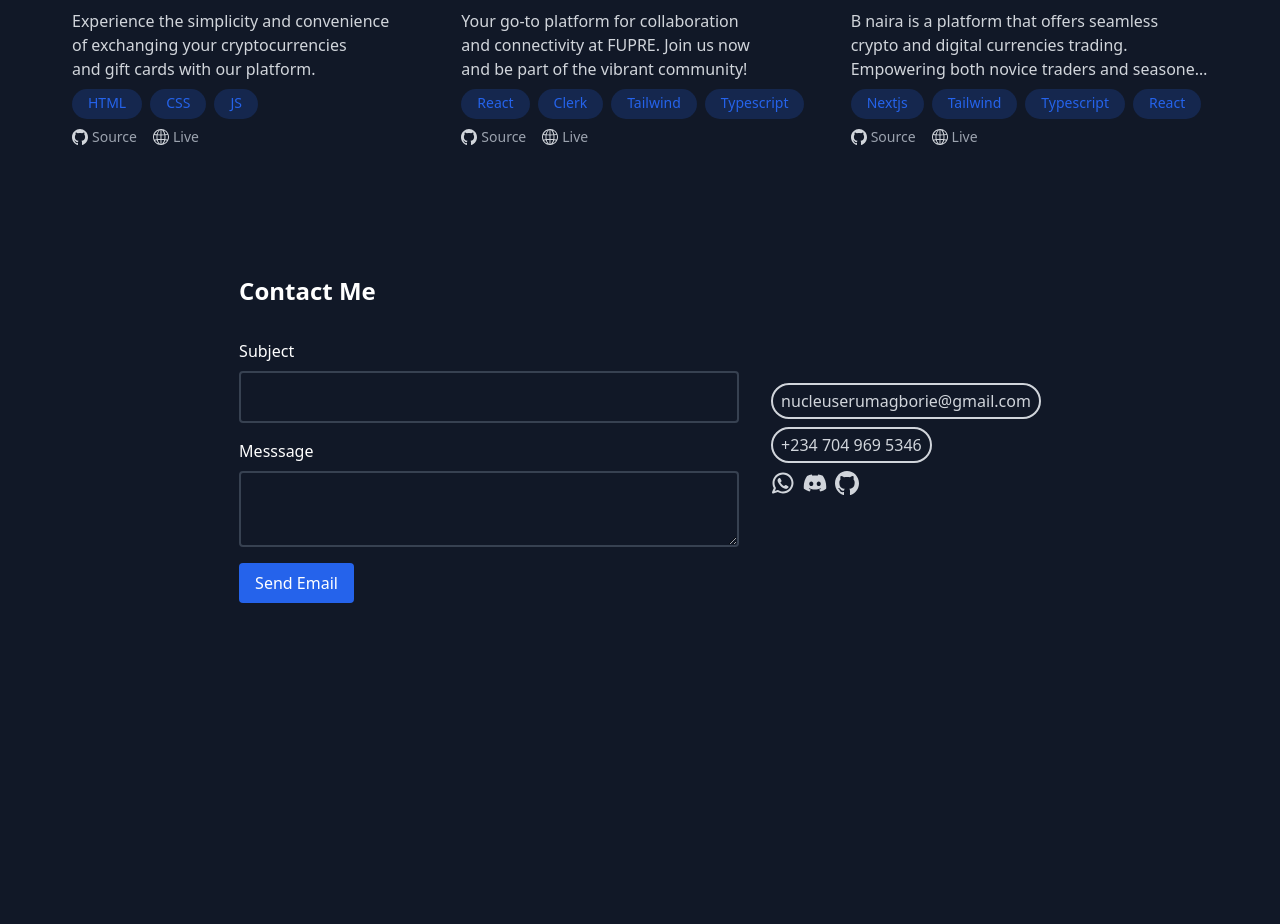
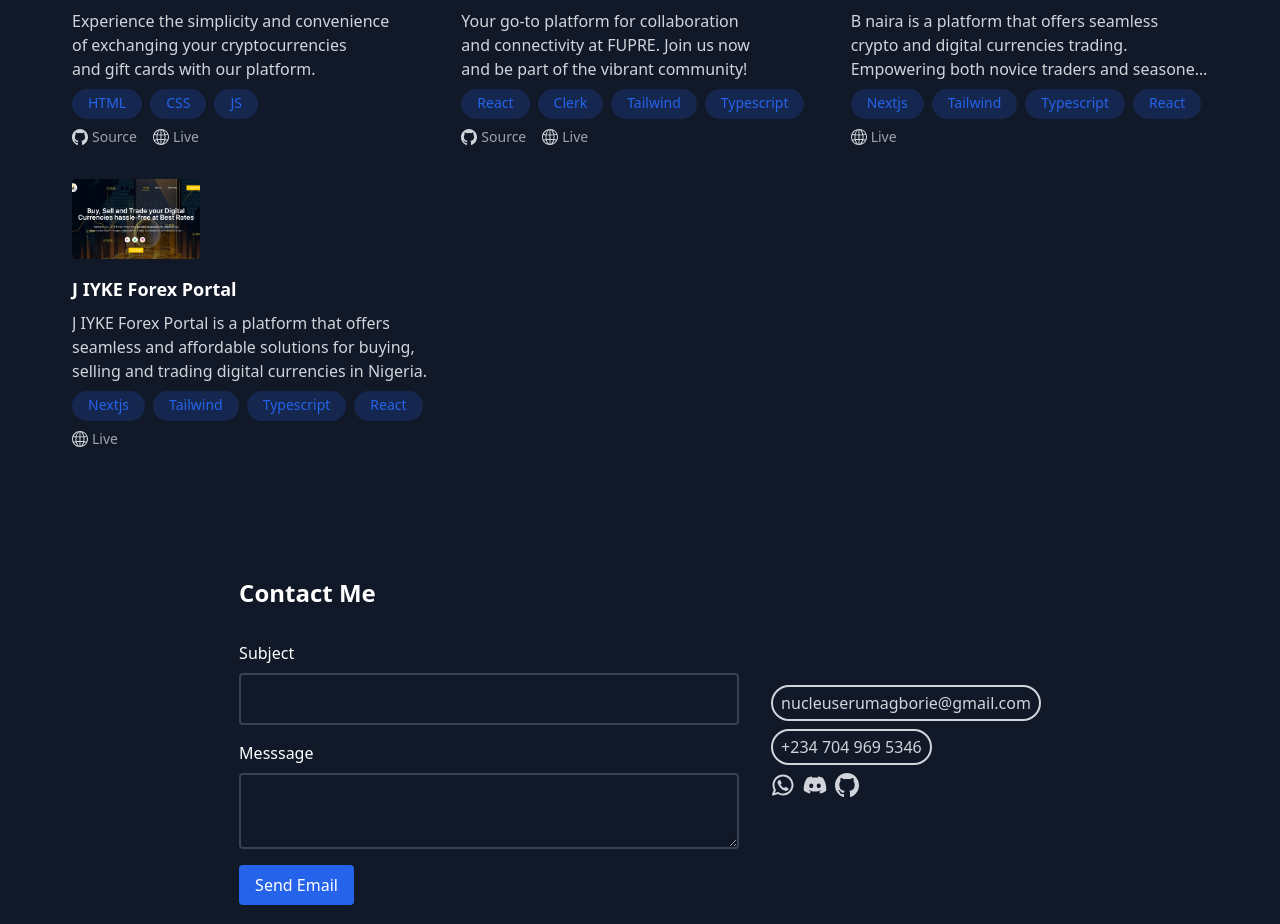
Before and after one commit to nucleus48/portfolio, a React (Vite) app: page / in a window 1280 px wide. Shown: the part 1649-2573 px from the top of the page. Before the commit the page ends 2316 px from the top, so only its background shows below. Built offline with nearby package versions, Linux system fonts and the light colour scheme; a web font is replaced by a local one.

Commit message:
J IYKE Forx Portal

```diff
--- a/src/components/Projects.tsx
+++ b/src/components/Projects.tsx
@@ -9,10 +9,7 @@ export default function Projects() {
 
       <div className="projects">
         {projects.map((project) => (
-          <div
-            key={project.name}
-            className=""
-          >
+          <div key={project.name} className="">
             <img
               src={project.preview}
               alt="preview"
@@ -21,7 +18,9 @@ export default function Projects() {
 
             <div className="flex flex-col gap-2">
               <div className="font-bold text-lg">{project.name}</div>
-              <div className="text-gray-300 line-clamp-3">{project.description}</div>
+              <div className="text-gray-300 line-clamp-3">
+                {project.description}
+              </div>
               <div className="flex flex-wrap gap-2">
                 {project.tools.map((tool) => (
                   <div className="tool text-sm pt-1 pb-1.5 px-4 font-medium rounded-full text-blue-600">
@@ -30,10 +29,12 @@ export default function Projects() {
                 ))}
               </div>
               <div className="text-sm font-medium text-gray-400 flex gap-4">
-                <a href={project.source} className="flex items-center gap-1">
-                  <img className="w-4" src={Github} alt="globe" />
-                  <span>Source</span>
-                </a>
+                {project.source && (
+                  <a href={project.source} className="flex items-center gap-1">
+                    <img className="w-4" src={Github} alt="globe" />
+                    <span>Source</span>
+                  </a>
+                )}
                 <a href={project.url} className="flex items-center gap-1">
                   <img className="w-4" src={Globe} alt="globe" />
                   <span>Live</span>
--- a/src/projects.json
+++ b/src/projects.json
@@ -20,10 +20,17 @@
   {
     "name": "B Naira Exchange",
     "url": "https://bnairaexchange-landingpage.vercel.app",
-    "source": "https://github.com/Princewill-Kelechi/bnairaexchange-landingpage",
     "preview": "bnairaexchange.png",
     "description": "B naira is a platform that offers seamless crypto and digital currencies trading. Empowering both novice traders and seasoned investors, we provide a user-friendly interface coupled with advanced tools to navigate the dynamic crypto market with confidence.",
     "tools": ["Nextjs", "Tailwind", "Typescript", "React"],
     "date": "5/6/2024"
+  },
+  {
+    "name": "J IYKE Forex Portal",
+    "url": "https://jiykeforexportal.vercel.app/",
+    "preview": "jiykeforexportal.png",
+    "description": "J IYKE Forex Portal is a platform that offers seamless and affordable solutions for buying, selling and trading digital currencies in Nigeria. ",
+    "tools": ["Nextjs", "Tailwind", "Typescript", "React"],
+    "date": "5/6/2024"
   }
 ]
```
Also changed, not shown: public/jiykeforexportal.png (added).
